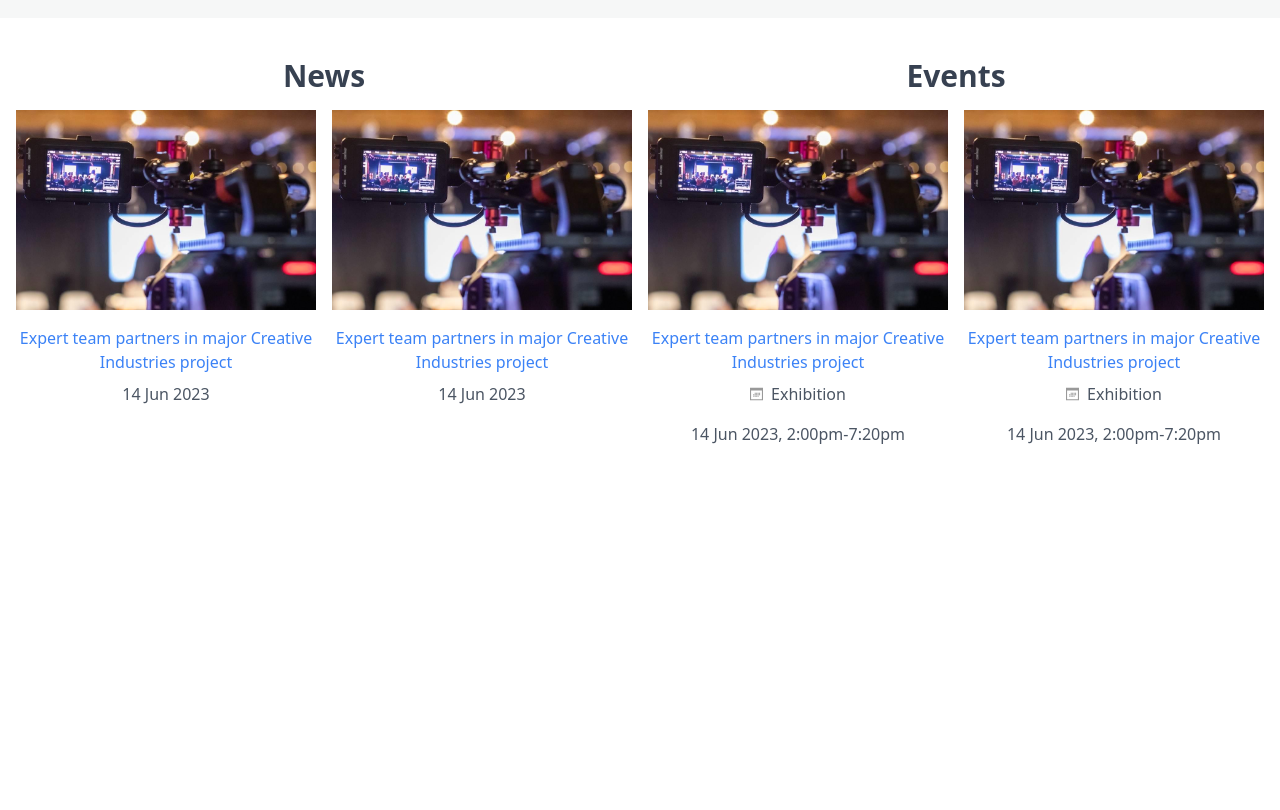
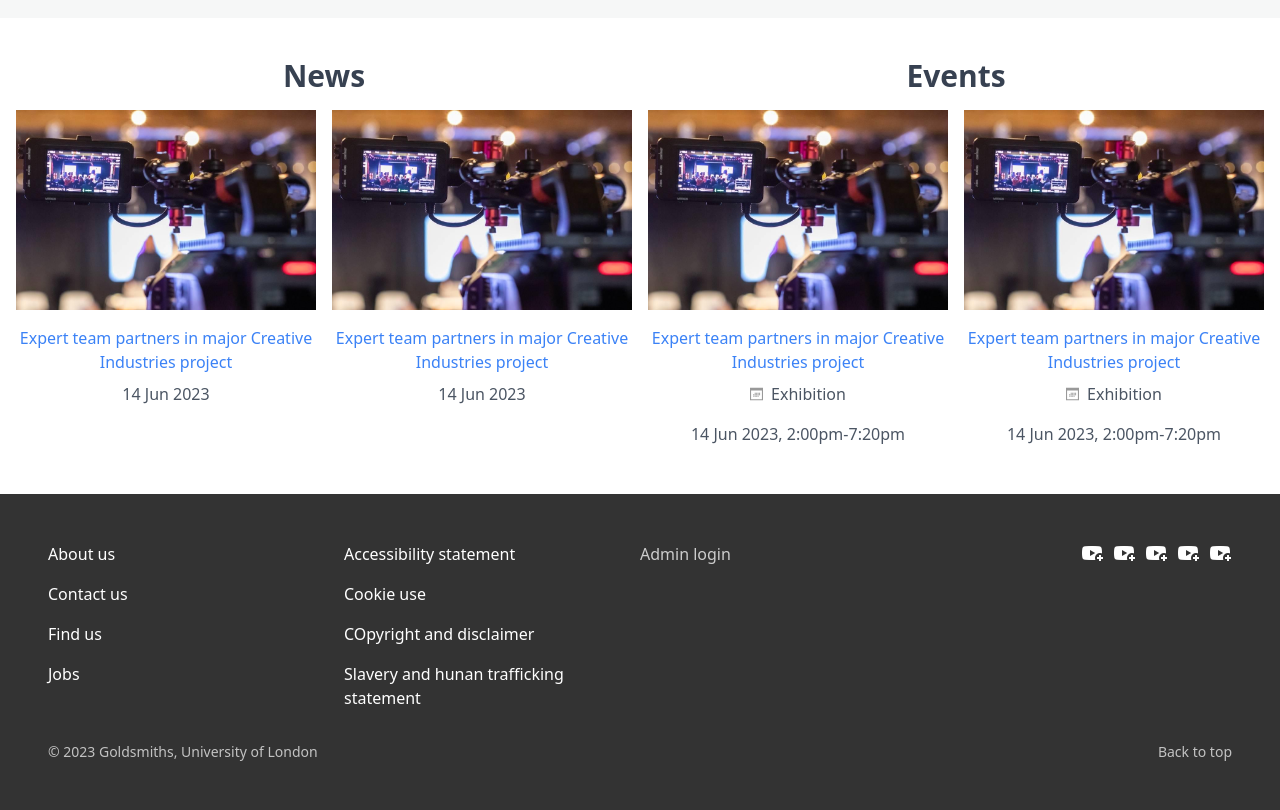
Before and after one commit to Bateyjosue/gold-clone, a website built with Vite: page index.html in a window 1280 px wide. Shown: the part 2847-3657 px from the top of the page. Before the commit the page ends 3341 px from the top, so only its background shows below. Built offline with nearby package versions, Linux system fonts and the light colour scheme.

Commit message:
Design Footer Section Desktop

```diff
--- a/index.html
+++ b/index.html
@@ -252,6 +252,54 @@
           </ul>
         </div>
       </section>
+      <footer class="p-12 bg-[#333] text-white flex flex-col gap-8">
+        <div class="footer__nav">
+          <ul class="lg:grid lg:grid-cols-4">
+            <li>
+              <ul class="flex flex-col gap-4">
+                <li class="hover:text-yellow-400"><a href="#">About us</a></li>
+                <li class="hover:text-yellow-400"><a href="#">Contact us</a></li>
+                <li class="hover:text-yellow-400"><a href="#">Find us</a></li>
+                <li class="hover:text-yellow-400"><a href="#">Jobs</a></li>
+              </ul>
+            </li>
+            <li>
+              <ul class="flex flex-col gap-4">
+                <li class="hover:text-yellow-400"><a href="#">Accessibility statement</a></li>
+                <li class="hover:text-yellow-400"><a href="#">Cookie use</a></li>
+                <li class="hover:text-yellow-400"><a href="#">COpyright and disclaimer</a></li>
+                <li class="hover:text-yellow-400"><a href="#">Slavery and hunan trafficking statement</a></li>
+              </ul>
+            </li>
+            <li>
+              <ul class="flex relative">
+                <li class="opacity-75 hover:opacity-100">
+                  <a href="#">Admin login</a>
+                </li>
+              </ul>
+            </li>
+            <li>
+              <ul class="flex justify-end gap-2">
+                <li><a href="#"><span class="material-symbols-outlined">youtube_activity</span></a></li>
+                <li><a href="#"><span class="material-symbols-outlined">youtube_activity</span></a></li>
+                <li><a href="#"><span class="material-symbols-outlined">youtube_activity</span></a></li>
+                <li><a href="#"><span class="material-symbols-outlined">youtube_activity</span></a></li>
+                <li><a href="#"><span class="material-symbols-outlined">youtube_activity</span></a></li>
+              </ul>
+            </li>
+          </ul>
+        </div>
+        <div class="footer__bottom">
+          <ul class="flex justify-between opacity-70 font-[300] text-sm">
+            <li>
+              &copy; 2023 Goldsmiths, University of London
+            </li>
+            <li class="hover:text-yellow-400">
+              Back to top
+            </li>
+          </ul>
+        </div>
+      </footer>
     </main>
     <script type="module" src="/main.js"></script>
   </body>
```
